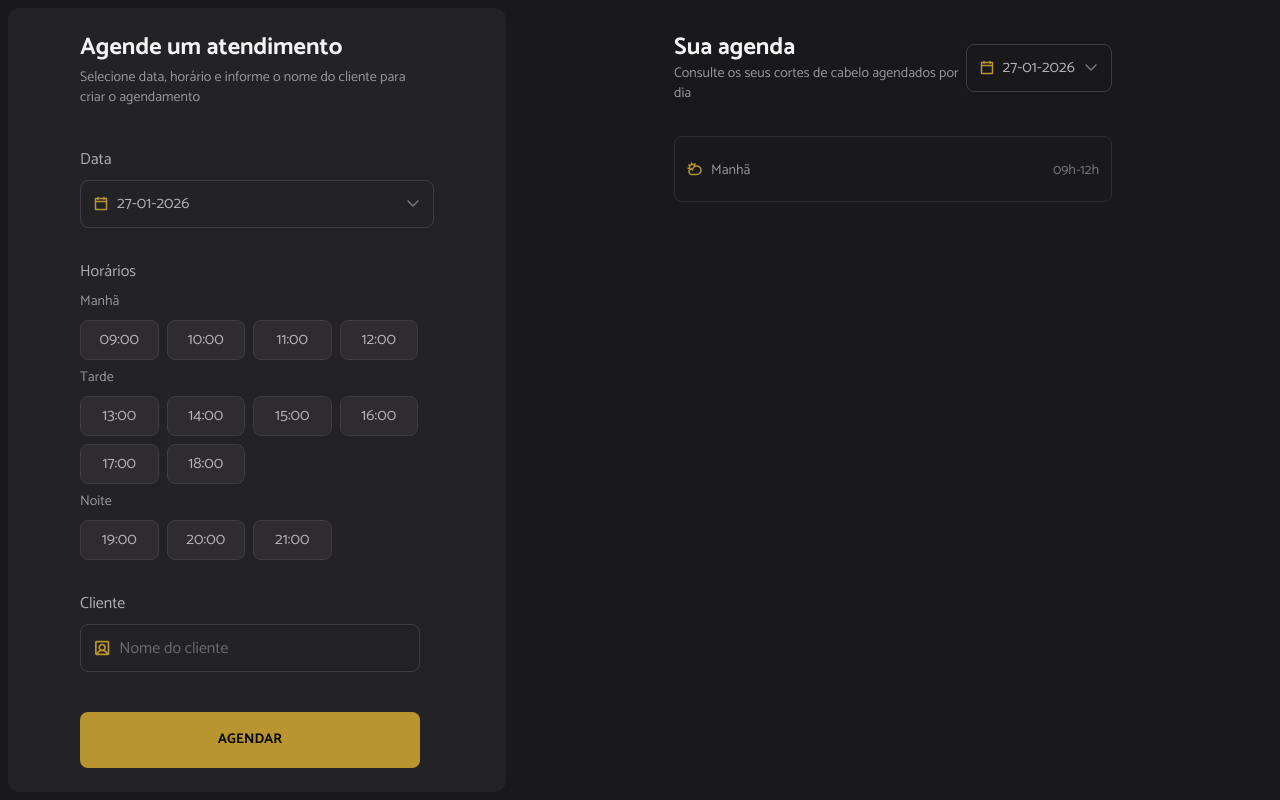
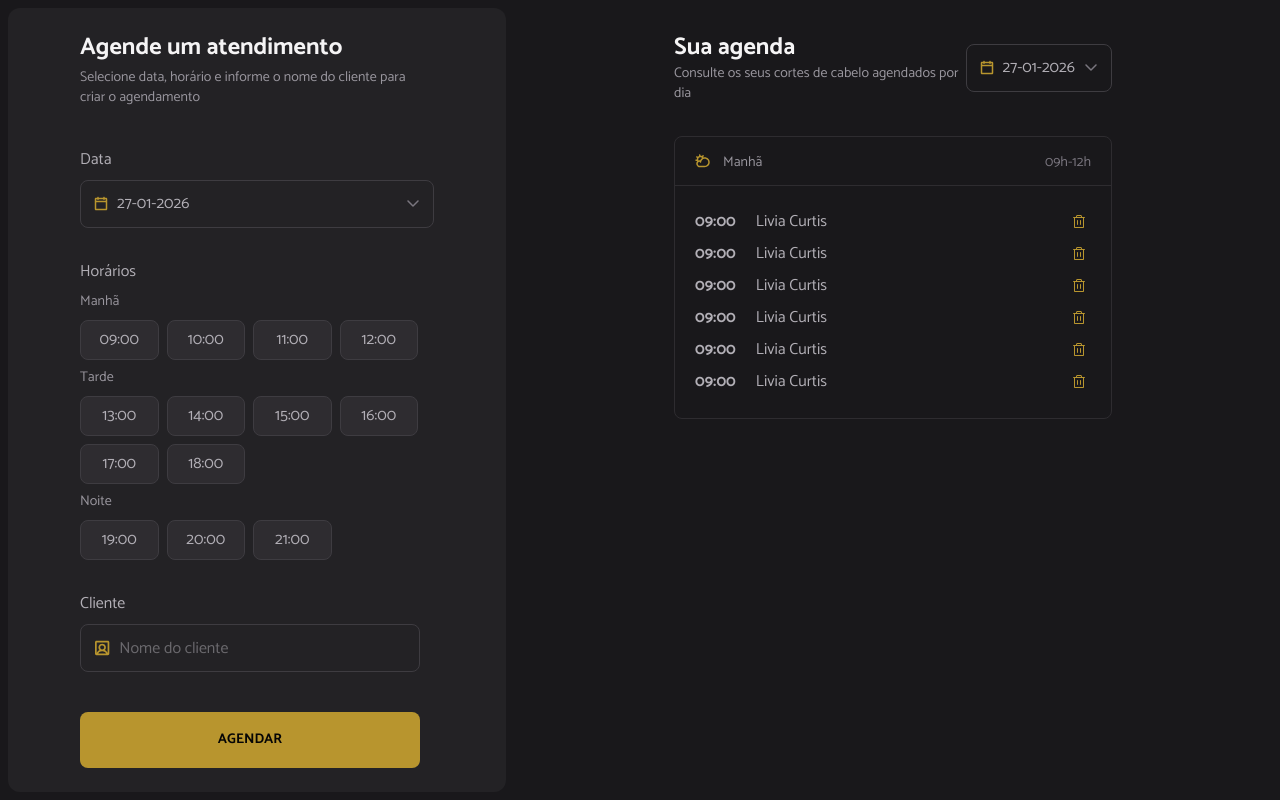
Before and after one commit to 2joliveira/hairday, a React (Vite) app: page / in a window 1280 px wide. Built offline with nearby package versions, Linux system fonts and the light colour scheme.

Commit message:
creat list item component

```diff
--- a/src/components/ListCard.tsx
+++ b/src/components/ListCard.tsx
@@ -1,3 +1,4 @@
+import { ListItem } from "./ListItem";
 import { Icon, Text } from "./ui";
 import { iconVariants } from "./ui/icon";
 
@@ -7,20 +8,38 @@ interface ListcardProps {
   timeInterval: string;
 }
 
+const mockitems = [
+  { id: 0, hour: "09:00", clientName: "Livia Curtis" },
+  { id: 1, hour: "09:00", clientName: "Livia Curtis" },
+  { id: 2, hour: "09:00", clientName: "Livia Curtis" },
+  { id: 3, hour: "09:00", clientName: "Livia Curtis" },
+  { id: 4, hour: "09:00", clientName: "Livia Curtis" },
+  { id: 5, hour: "09:00", clientName: "Livia Curtis" },
+];
+
 export function Listcard({ icon, title, timeInterval }: ListcardProps) {
   return (
     <div className="mt-8 border border-gray-600 rounded-lg">
-      <header className="px-3 py-5 flex items-center border-b-gray-600 justify-between">
-        <span className="flex gap-2 items-center justify-center">
-          <Icon size="md" svg={icon} className={iconVariants({})} />
-          <Text as="p" variant="text-sm" className="text-gray-300 pt-1">{title}</Text>
-        </span>
+      <header className="px-5 py-3 flex items-center justify-between gap-3 border-b border-b-gray-600">
+        <Icon size="md" svg={icon} className={iconVariants({})} />
 
-        <Text as="p" variant="text-sm" className="text-gray-400 pt-1">{timeInterval}</Text>
+        <Text as="p" variant="text-sm" className="flex-1 text-gray-300 pt-1">
+          {title}
+        </Text>
+
+        <Text as="p" variant="text-sm" className="text-gray-400 pt-1">
+          {timeInterval}
+        </Text>
       </header>
 
-      <main>
-
+      <main className="p-5 gap-1">
+        {mockitems.map((item) => (
+          <ListItem
+            key={item.id}
+            hour={item.hour}
+            clientName={item.clientName}
+          />
+        ))}
       </main>
     </div>
   );
--- /dev/null
+++ b/src/components/ListItem.tsx
@@ -0,0 +1,18 @@
+import { ButtonIcon, Text } from "./ui";
+
+import TrashIcon from "@/assets/icons/trash.svg?react";
+
+interface ListItemProps {
+  hour: string;
+  clientName: string;
+}
+
+export function ListItem({ hour, clientName }: ListItemProps) {
+  return (
+    <div className="h-8 flex items-center justify-between gap-5 text-gray-200">
+      <Text variant="title-md">{hour}</Text>
+      <Text variant="text-md" className="flex-1">{clientName}</Text>
+      <ButtonIcon icon={TrashIcon} />
+    </div>
+  )
+}
```
